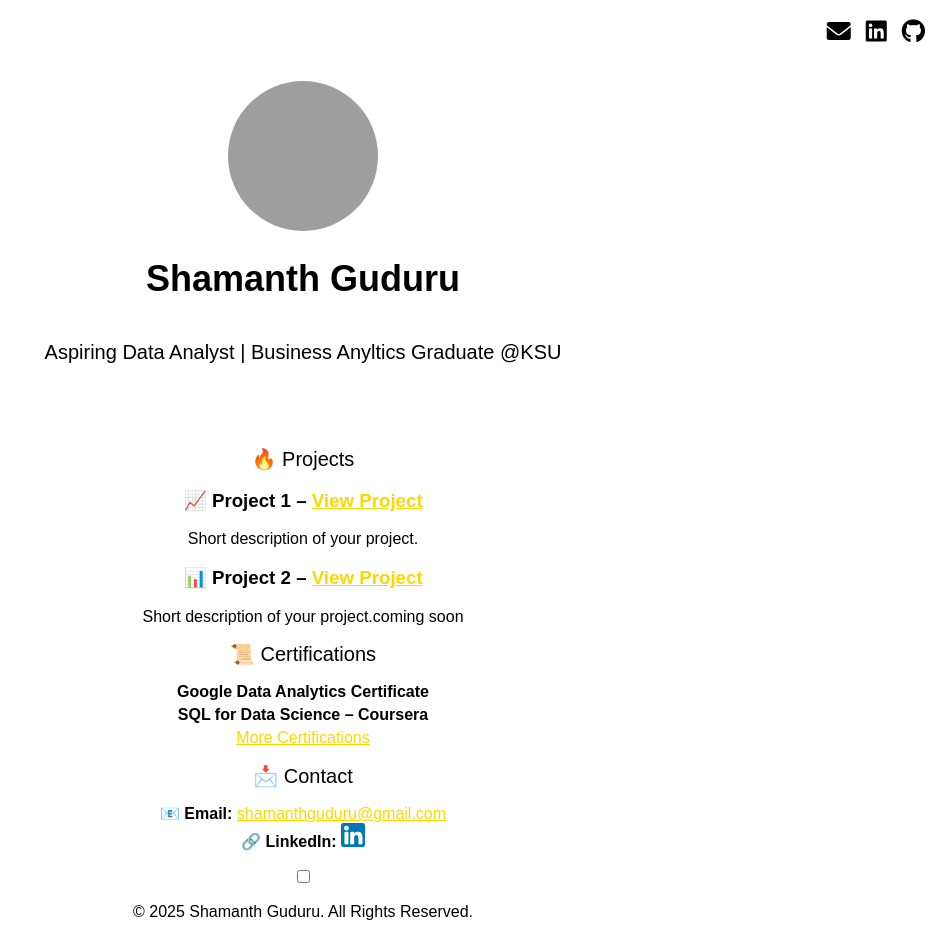
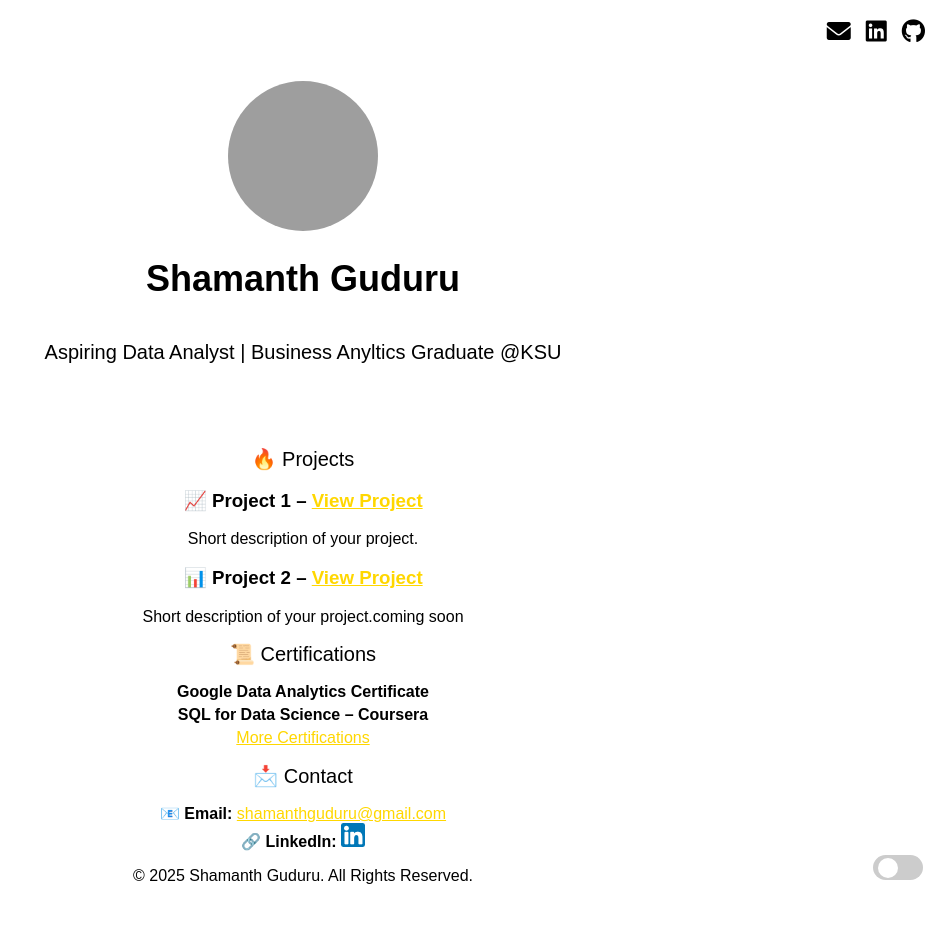
Before and after one commit to shamanthguduru/shamanthguduru.github.io, a Jekyll site: the page built from index.md, in a window 1280 px wide. Shown: the whole page, without its empty margins (337-1280 px from the left). Built offline with Jekyll 4.4.1, drawn with Linux system fonts in a browser that asks for light colours; after the commit the page ends 901 px from its top, so only the background shows below that; grey boxes are pictures that could not be loaded.

Commit message:
Update style.css

```diff
--- a/assets/css/style.css
+++ b/assets/css/style.css
@@ -193,3 +193,53 @@ li {
 .certifications img:hover {
     transform: scale(1.05);
 }
+/* Toggle Switch */
+.toggle-container {
+    position: fixed;
+    bottom: 20px;
+    right: 20px;
+    display: flex;
+    align-items: center;
+}
+
+.toggle-checkbox {
+    display: none;
+}
+
+.toggle-label {
+    width: 50px;
+    height: 25px;
+    background: #ccc;
+    border-radius: 25px;
+    position: relative;
+    cursor: pointer;
+    transition: background 0.3s;
+}
+
+.toggle-label::after {
+    content: "";
+    width: 20px;
+    height: 20px;
+    background: white;
+    position: absolute;
+    top: 50%;
+    left: 5px;
+    transform: translateY(-50%);
+    border-radius: 50%;
+    transition: left 0.3s, background 0.3s;
+}
+
+.toggle-checkbox:checked + .toggle-label {
+    background: #1e3a8a;
+}
+
+.toggle-checkbox:checked + .toggle-label::after {
+    left: 25px;
+    background: yellow;
+}
+
+/* Dark Mode Styles */
+body.dark-mode {
+    background-color: #121212;
+    color: white;
+}
```
